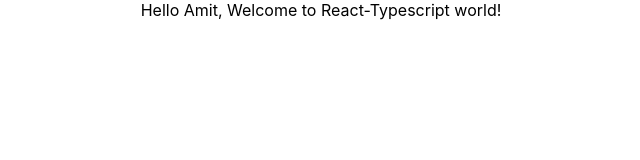
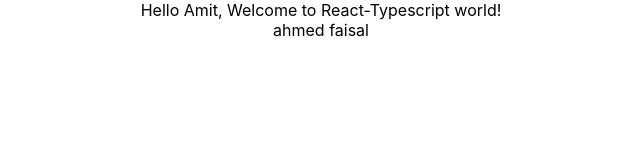
Before and after one commit to iamamit-107/react-with-typescript, a React (Create React App) app: page / in a window 1280 px wide. Shown: the top 160 px of the page, without its empty margins (319-959 px from the left). Built offline with nearby package versions, Linux system fonts and the light colour scheme.

Commit message:
add a component with object type props

```diff
--- a/src/App.tsx
+++ b/src/App.tsx
@@ -1,10 +1,16 @@
 import "./App.css";
 import Greeting from "./components/Greeting";
+import { Person } from "./components/Person";
 
 function App() {
+  const person = {
+    first: "ahmed",
+    last: "faisal",
+  };
   return (
     <div className="App">
       <Greeting name="Amit" place="React-Typescript" />
+      <Person name={person} />
     </div>
   );
 }
--- /dev/null
+++ b/src/components/Person.tsx
@@ -0,0 +1,14 @@
+type PersonProps = {
+  name: {
+    first: string;
+    last: string;
+  };
+};
+
+export const Person = (props: PersonProps) => {
+  return (
+    <div>
+      {props.name.first} {props.name.last}
+    </div>
+  );
+};
```
